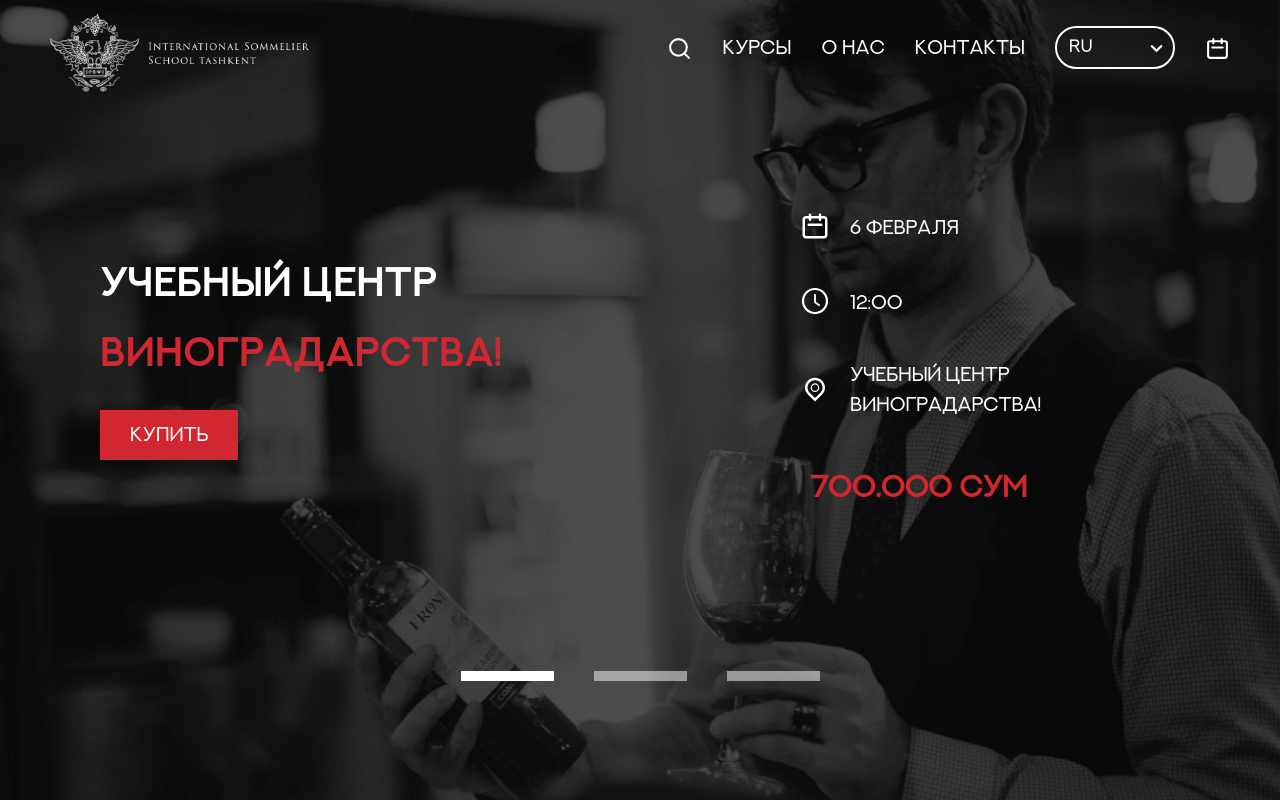
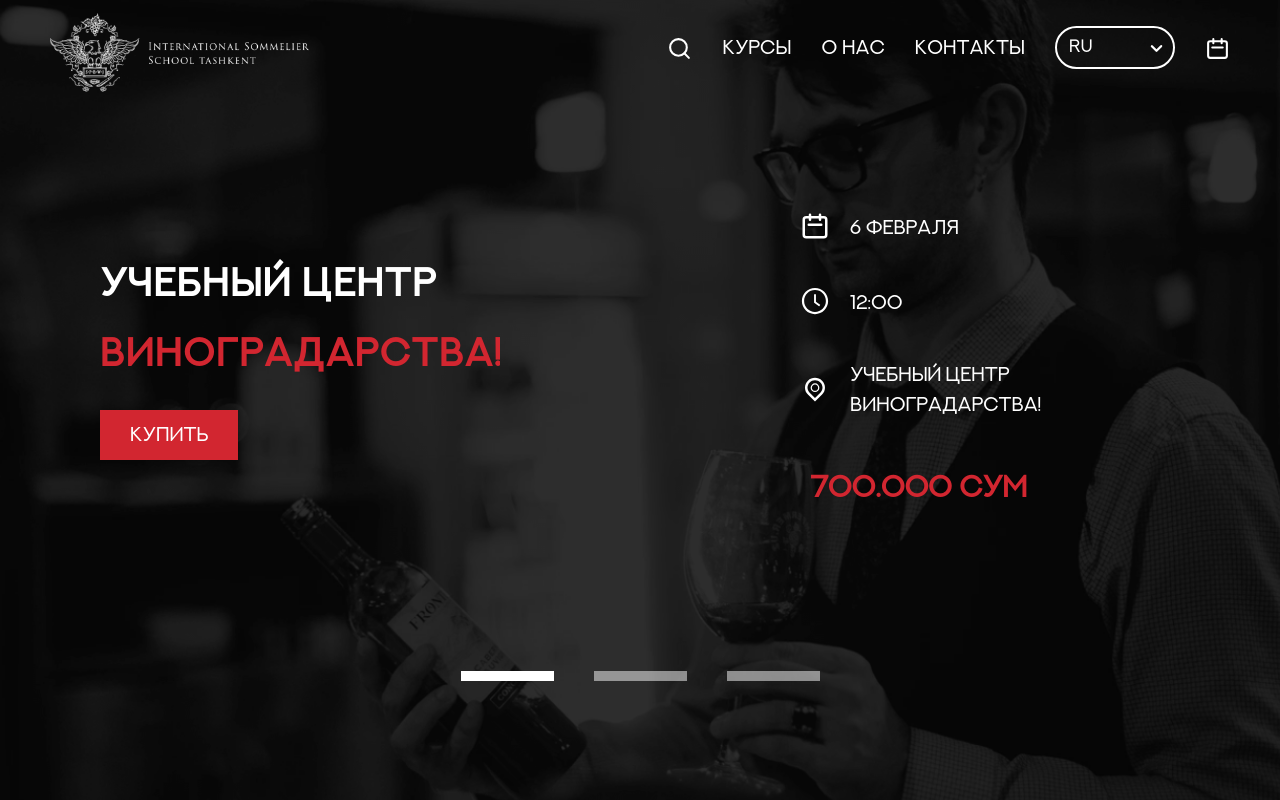
Before and after one commit to hojimurodtoshqulov/winejet, a React (Create React App) app: page / in a window 1280 px wide. Shown: the top 800 px of the page. Built offline with nearby package versions, Linux system fonts and the light colour scheme; no server answers.

Commit message:
some updates

```diff
--- a/src/components/Landing/Landing.scss
+++ b/src/components/Landing/Landing.scss
@@ -14,7 +14,7 @@
     top: 0;
     height: 100%;
     width: 100%;
-    background: rgba(0, 0, 0, 0.5);
+    background: rgba(0, 0, 0, 0.7);
     //z-index: 1;
   }
 
@@ -45,6 +45,7 @@
   &__slider {
     transition: all 1.3s linear;
     min-width: 100%;
+    // margin: rem 0;
 
     &.active-slider {
       transition: all 1.1s linear;
@@ -165,6 +166,7 @@
       margin-left: 3rem;
 
       @include tablet {
+        margin-left: 0;
       }
     }
 
@@ -173,6 +175,7 @@
         width: min-content;
         margin-right: auto;
         margin-left: auto;
+        margin-bottom: 9rem;
       }
     }
   }
@@ -184,6 +187,10 @@
 
     display: flex;
     justify-content: center;
+
+    @include laptop {
+      margin-top: 3rem;
+    }
   }
 
   &__dots-wrapper {
```
